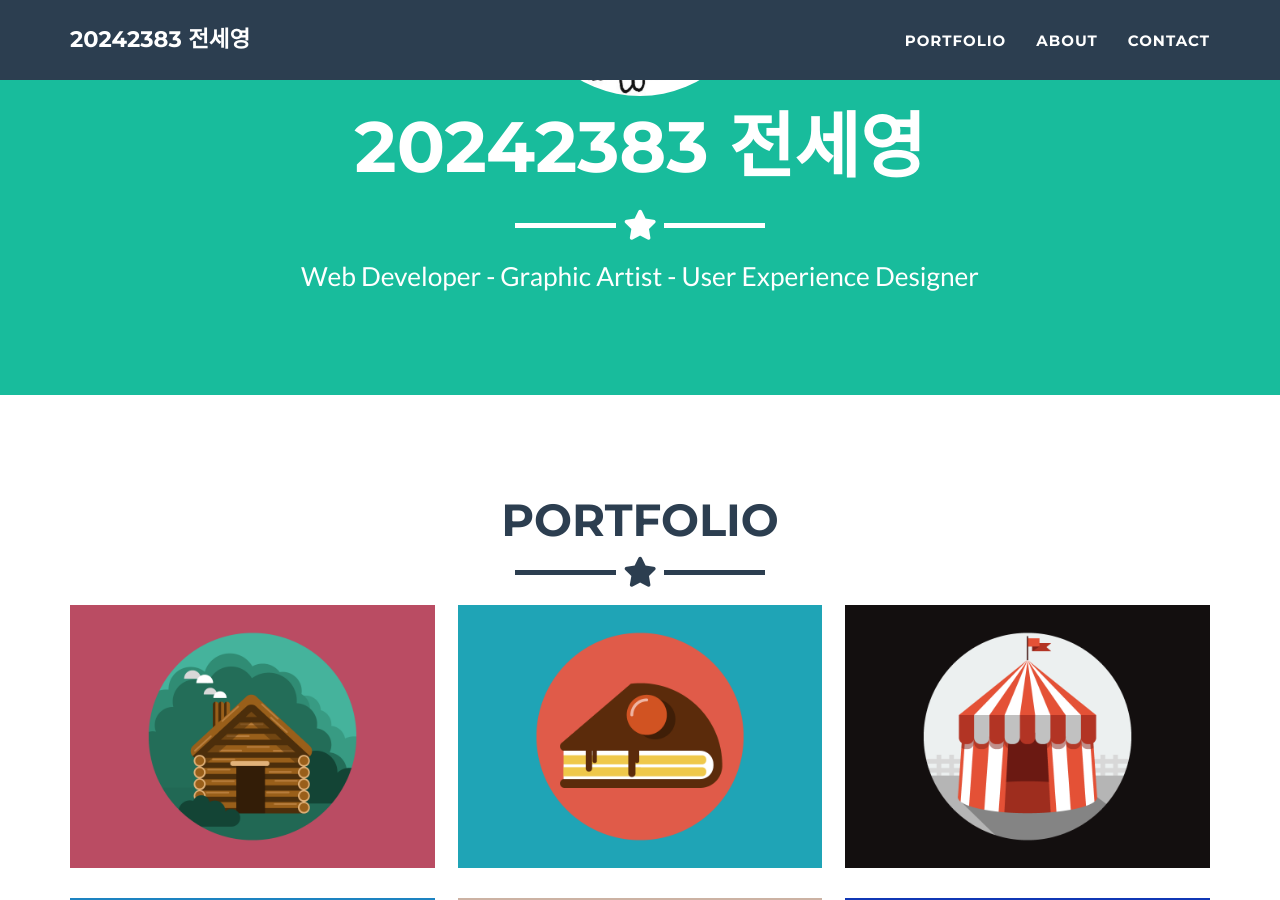
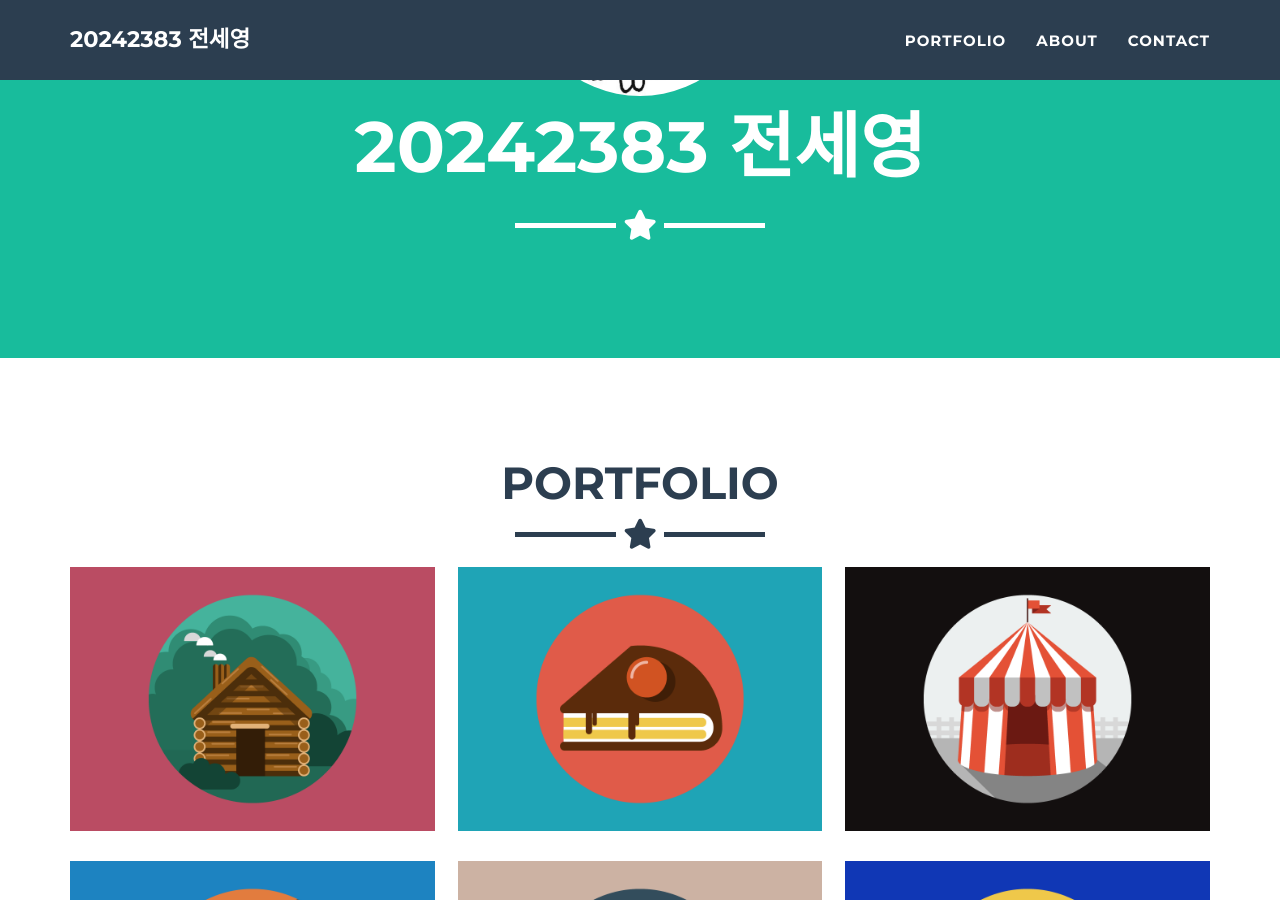
Before and after one commit to seyoung0114/seyoung0114, a Jekyll site: the page built from _posts/2014-07-18-project-1.markdown, in a window 1280 px wide and 900 px high, scrolled down 344 px. Built offline with Jekyll 4.4.1, drawn with Linux system fonts in a browser that asks for light colours.

Commit message:
Update _config.yml
skills 수정

```diff
--- a/_config.yml
+++ b/_config.yml
@@ -4,7 +4,7 @@ email: your-email@domain.com
 url: https://github.com/jeromelachaud/freelancer-theme
 description: "Write an awesome description for your new site here. You can edit this line in _config.yml. It will appear in your document head meta (for Google search results) and in your feed.xml site description."
 keywords: "your keywords, separated by commas"
-skills: "Web Developer - Graphic Artist - User Experience Designer"
+skills: " "
 meta_author: LastName FirstName
 
 # Google webmaster tools
```
